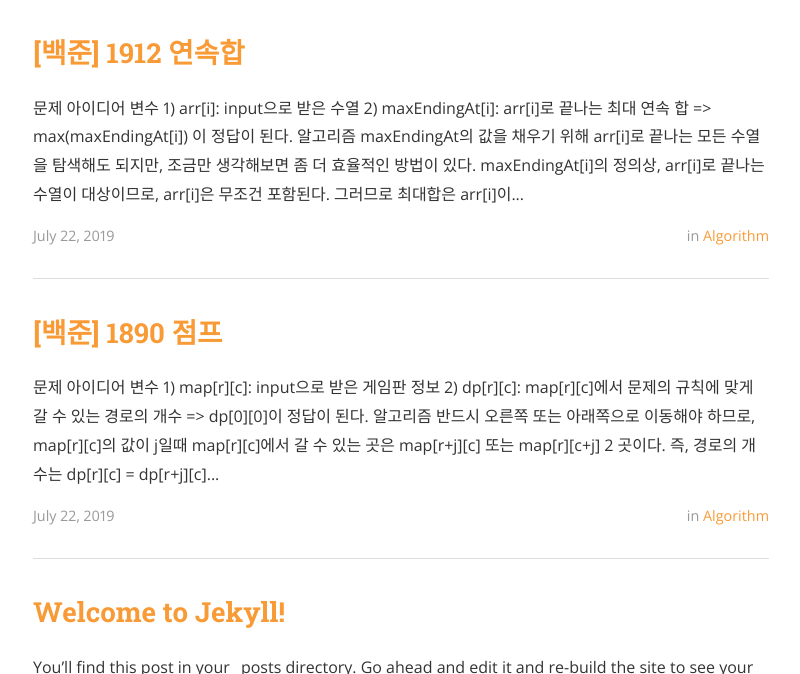
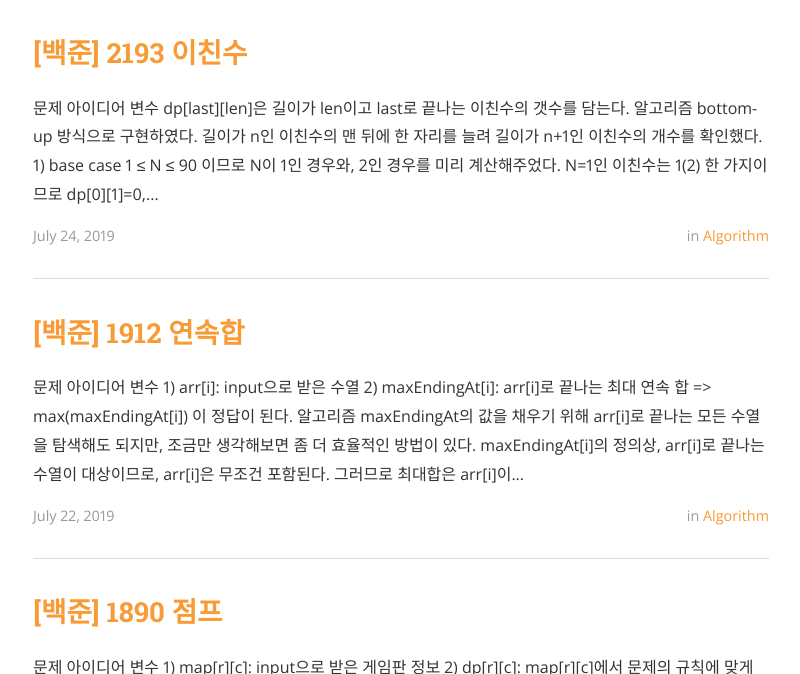
Before and after one commit to gyurinida/gyurinida.github.io, a Jekyll site: the page built from index.html, in a window 1280 px wide and 900 px high, scrolled down 310 px, cut to the strip 226-900 px from the top of the window. Shown: the whole strip, without its empty margins (239-1039 px from the left). Built offline with Jekyll 4.4.1, drawn with Linux system fonts in a browser that asks for light colours; nearby versions of some CDN libraries; the list of posts is cut into pages by our own code.

Commit message:
업로드(백준 2193) 및 이미지파일명(en), 카테고리명(dp) 변경

```diff
--- a/_posts/2019-07-22-백준-1890.markdown
+++ b/_posts/2019-07-22-백준-1890.markdown
@@ -3,12 +3,12 @@ layout: post
 title:  "[백준] 1890 점프"
 author: Gyurin
 categories: algorithm
-tags: DP 백준
+tags: dp 백준
 ---
 
 ## 문제
 <a href="https://www.acmicpc.net/problem/1890" target="blank">
-  <img src="{{ site.baseurl }}/assets/algorithm/백준_1890_문제.png" title="[백준] 1890 점프">
+  <img src="{{ site.baseurl }}/assets/algorithm/BOJ-1890-problem.png" title="[백준] 1890 점프">
 </a>
 
 ## 아이디어
@@ -94,7 +94,7 @@ int main(){
 {% endhighlight %}
 
 ## 결과
-<img src="/assets/images/algorithm/백준_1890_결과.png" title="[백준] 1890 점프">
+<img src="{{site.baseurl}}/assets/algorithm/BOJ-1890-result.png" title="[백준] 1890 점프">
 
 ## 참고
 <a href="https://www.quora.com/What-are-the-sizes-and-ranges-of-int-long-int-long-long-int-and-unsigned-long-long-int-in-C-Is-there-any-other-data-type-that-can-store-greater-than-unsigned-long-long-int"> long long int의 크기 </a>
--- a/_posts/2019-07-22-백준-1912.markdown
+++ b/_posts/2019-07-22-백준-1912.markdown
@@ -3,12 +3,12 @@ layout: post
 title:  "[백준] 1912 연속합"
 author: Gyurin
 categories: algorithm
-tags: DP 백준
+tags: dp 백준
 ---
 
 ## 문제
 <a href="https://www.acmicpc.net/problem/1912" target="blank">
-  <img src="{{ site.baseurl }}/assets/algorithm/백준_1912_문제.png" title="[백준] 1912 연속합">
+  <img src="{{ site.baseurl }}/assets/algorithm/BOJ-1912-problem.png" title="[백준] 1912 연속합">
 </a>
 
 ## 아이디어
@@ -97,7 +97,7 @@ int main(){
 {% endhighlight %}
 
 ## 결과
-<img src="/assets/images/algorithm/백준_1912_결과.png" title="[백준] 1912 연속합">
+<img src="{{site.baseurl}}/assets/algorithm/BOJ-1912-result.png" title="[백준] 1912 연속합">
 
 ## 참고
 Lecture 1&2. CSI3108-01 ALGORITHM ANALYSIS. Fall 2017. Yonsei Univ.<br>
```
Also changed, not shown: _posts/2019-07-24-백준-2193.markdown (added, +57 -0 lines), assets/algorithm/BOJ-1890-problem.png (renamed from assets/algorithm/백준_1890_문제.png), assets/algorithm/BOJ-1890-result.png (renamed from assets/algorithm/백준_1890_결과.png), assets/algorithm/BOJ-1912-problem.png (renamed from assets/algorithm/백준_1912_문제.png), assets/algorithm/BOJ-1912-result.png (renamed from assets/algorithm/백준_1912_결과.png), assets/algorithm/BOJ-2193-problem.png (added), assets/algorithm/BOJ-2193-result.png (added).
